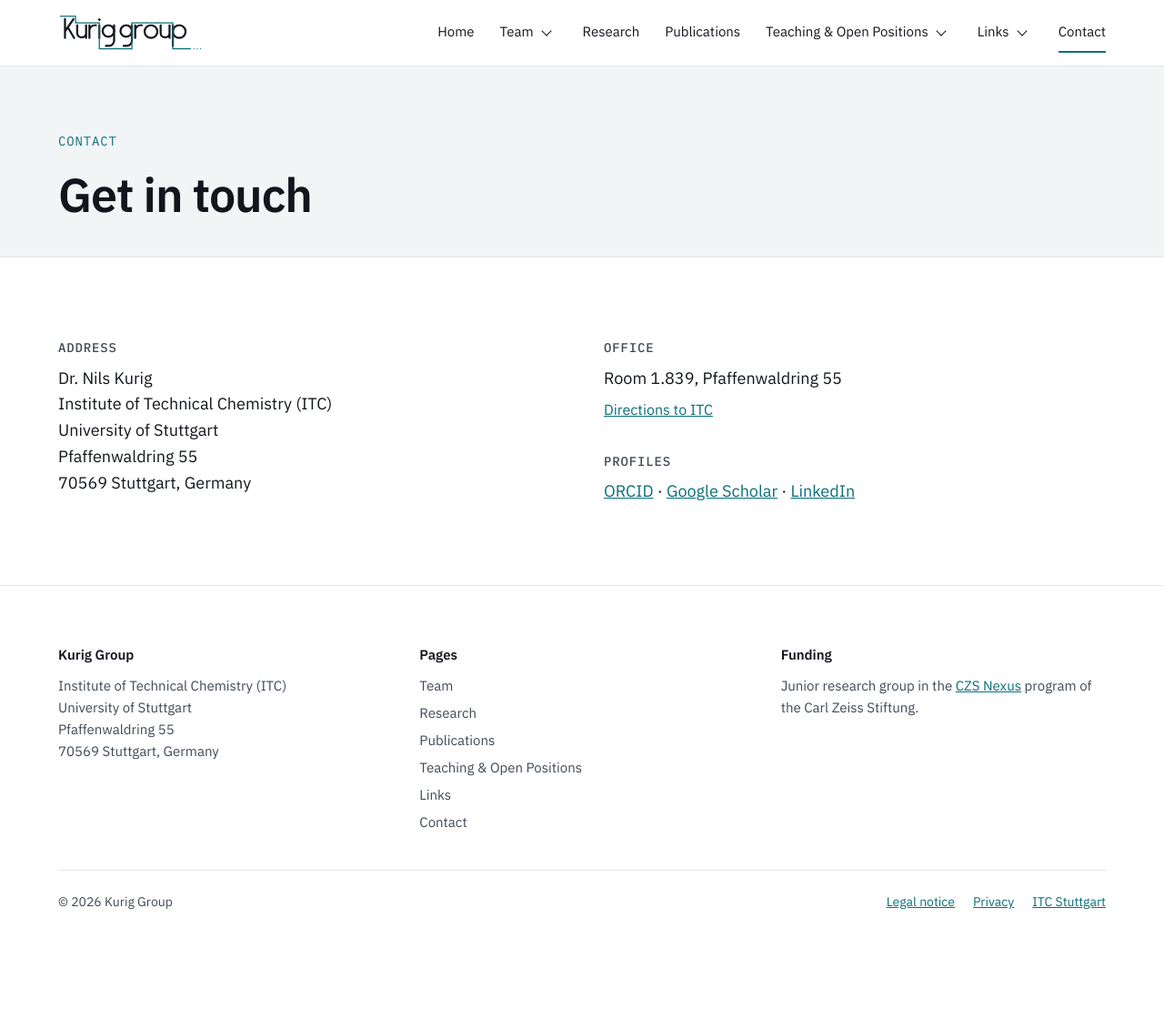
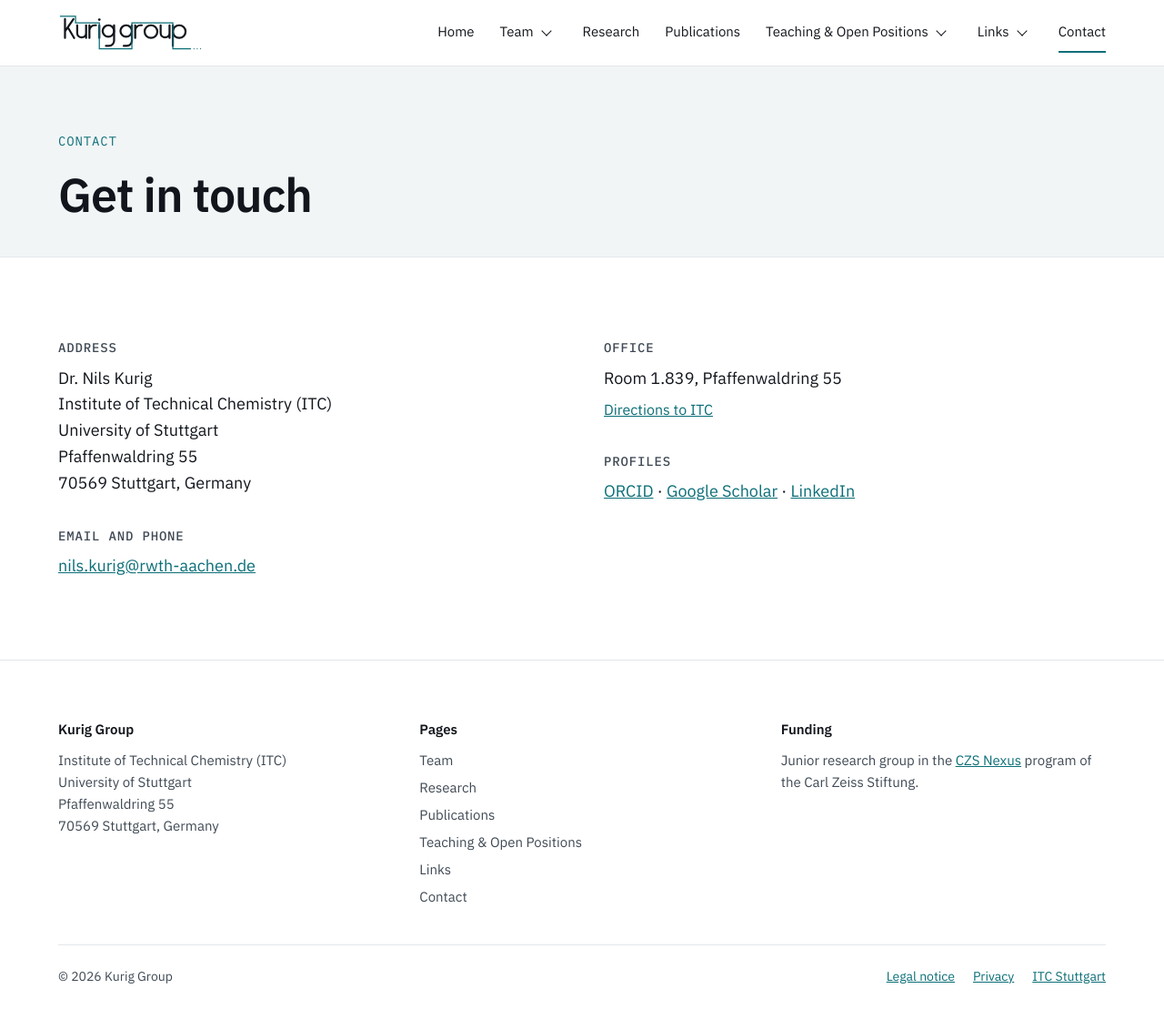
Before and after one commit to NilKur/kurig-group-website, a Jekyll site: the page built from contact.html, in a window 1280 px wide and 1124 px high. Shown: the top 1120 px of the window at 91% size. Built offline with Jekyll 4.4.1, drawn with Linux system fonts in a browser that asks for light colours.

Commit message:
Add contact email
Completes the contact details required for the legal notice. To be
replaced with the Stuttgart address later.

Co-Authored-By: Claude Opus 5.5 <noreply@anthropic.com>
Claude-Session: https://claude.ai/code/session_01Ln7JnE2QjE1RQ1nrTBQWHr

```diff
--- a/_config.yml
+++ b/_config.yml
@@ -6,7 +6,7 @@ description: Electrochemical methods for sustainable value creation. Institute o
 lang: en
 
 # Contact details (leave empty until available)
-email: ""        # e.g. nils.kurig@itc.uni-stuttgart.de
+email: "nils.kurig@rwth-aachen.de"   # replace with the Stuttgart address once available
 phone: ""        # e.g. +49 711 685 xxxxx
 
 address:
```
